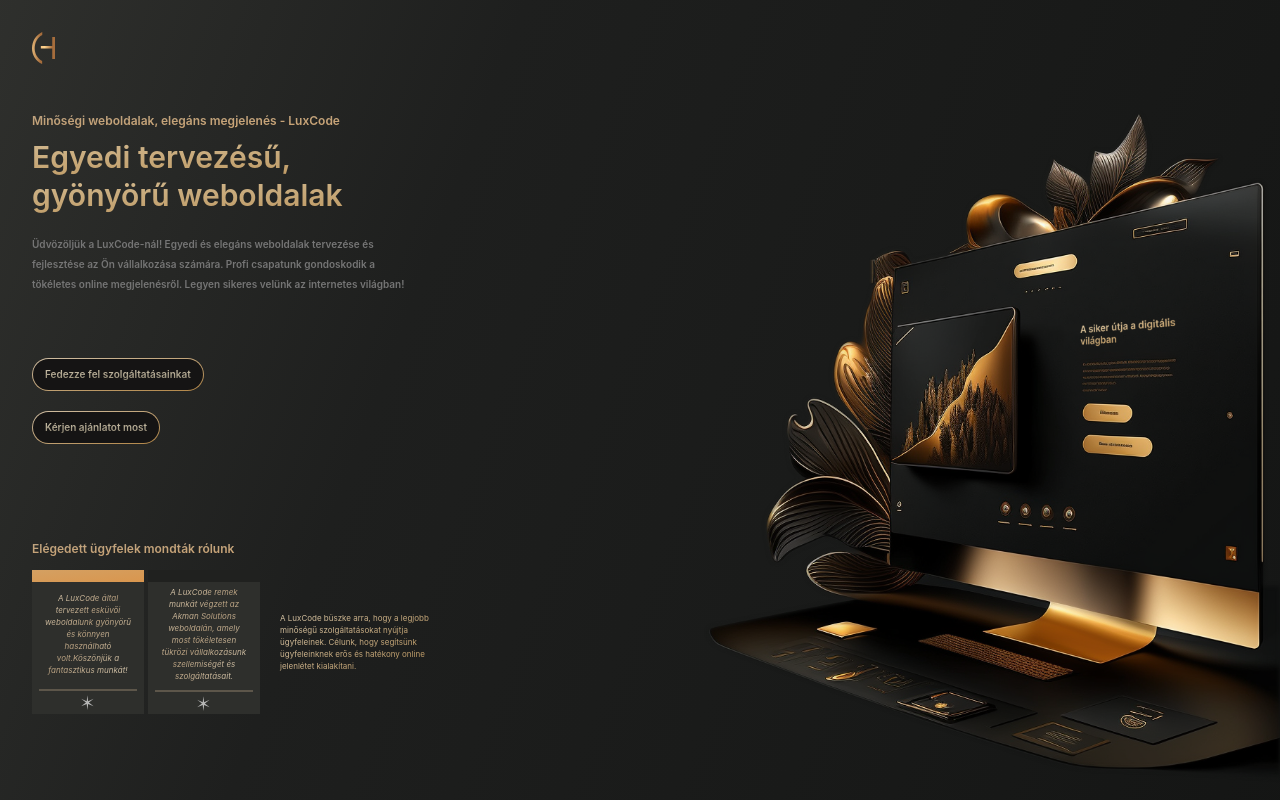
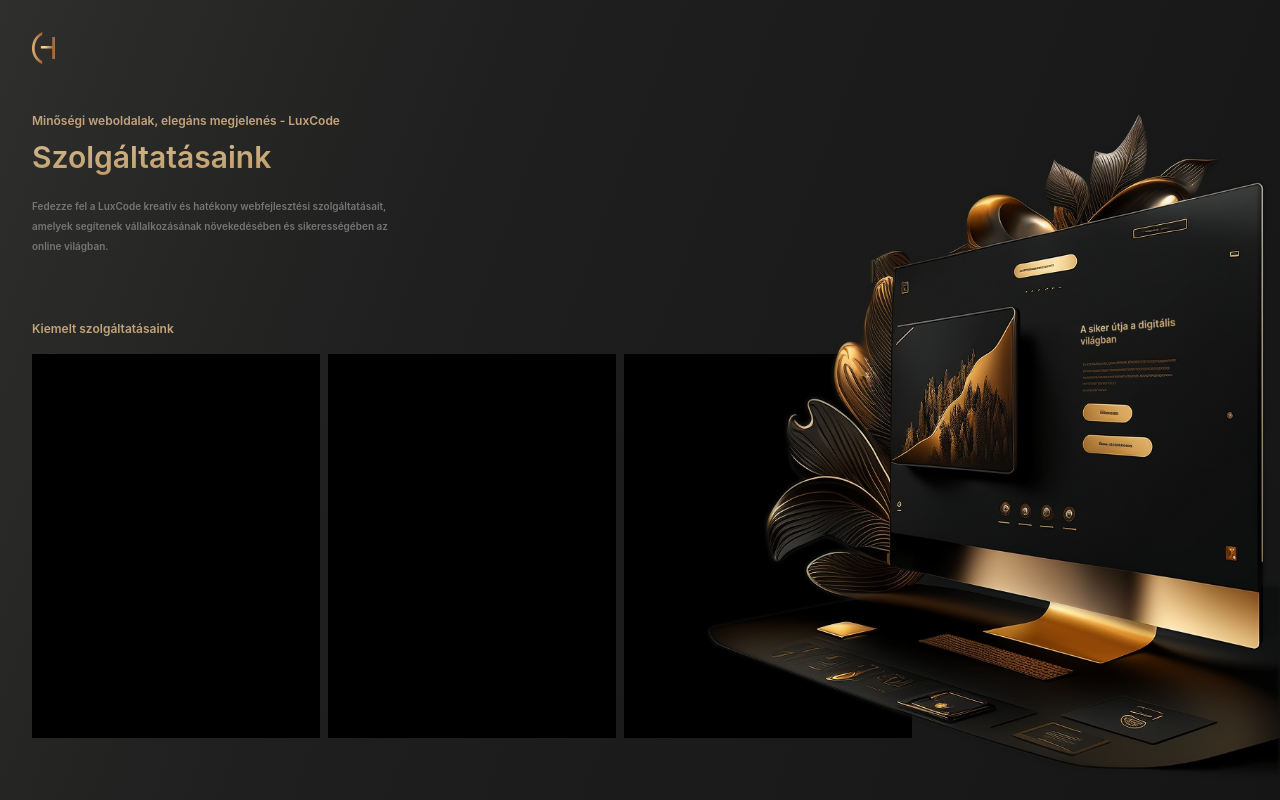
Before and after one commit to Homvi/luxcode, a React (Create React App) app: page /services in a window 1280 px wide. Built offline with nearby package versions, Linux system fonts and the light colour scheme.

Commit message:
add services page and routing

```diff
--- a/package.json
+++ b/package.json
@@ -9,6 +9,7 @@
     "react": "^18.2.0",
     "react-dom": "^18.2.0",
     "react-helmet": "^6.1.0",
+    "react-router-dom": "^6.10.0",
     "react-scripts": "5.0.1",
     "web-vitals": "^2.1.4"
   },
--- a/src/App.jsx
+++ b/src/App.jsx
@@ -1,6 +1,8 @@
 import Landing from "./pages/Landing";
 import pc from "./assets/pc.png";
 import { useEffect, useState } from "react";
+import { Route, Routes } from "react-router-dom";
+import Services from "./pages/Services";
 
 function App() {
   const [imageLoading, setImageLoading] = useState(true);
@@ -41,7 +43,13 @@ function App() {
           onLoad={handleLoaded}
           className="absolute right-0 bottom-0 h-[90%] hidden lg:block"
         />
-        <Landing loading={imageLoading} progress={progress} />
+        <Routes>
+          <Route
+            path="/"
+            element={<Landing loading={imageLoading} progress={progress} />}
+          />
+          <Route path="/services" element={<Services />} />
+        </Routes>
       </div>
     </>
   );
--- a/src/index.js
+++ b/src/index.js
@@ -1,11 +1,14 @@
-import React from 'react';
-import ReactDOM from 'react-dom/client';
-import './index.css';
-import App from './App';
+import React from "react";
+import ReactDOM from "react-dom/client";
+import "./index.css";
+import App from "./App";
+import { BrowserRouter } from "react-router-dom";
 
-const root = ReactDOM.createRoot(document.getElementById('root'));
+const root = ReactDOM.createRoot(document.getElementById("root"));
 root.render(
   <React.StrictMode>
-    <App />
+    <BrowserRouter>
+      <App />
+    </BrowserRouter>
   </React.StrictMode>
 );
--- a/src/pages/Landing.jsx
+++ b/src/pages/Landing.jsx
@@ -6,6 +6,7 @@ import Navbar from "../components/Navbar";
 import Subheading from "../components/Subheading";
 import TestemonialCard from "../components/TestemonialCard";
 import Loading from "../components/Loading";
+import { Link } from "react-router-dom";
 
 const data = {
   description:
@@ -16,10 +17,10 @@ const data = {
   ],
 };
 
-const Landing = ({loading, progress}) => {
+const Landing = ({ loading, progress }) => {
   return (
     <div className="inter">
-      {loading && <Loading progress={progress}/>}
+      {loading && <Loading progress={progress} />}
       <Navbar />
       <div className="mt-12">
         <Subheading content="Minőségi weboldalak, elegáns megjelenés - LuxCode" />
@@ -33,7 +34,9 @@ const Landing = ({loading, progress}) => {
       </div>
       <div className="my-10 mb-24">
         <div className="my-5">
-          <Button content="Fedezze fel szolgáltatásainkat" />
+          <Link to="/services">
+            <Button content="Fedezze fel szolgáltatásainkat" />
+          </Link>
         </div>
         <Button content="Kérjen ajánlatot most" />
       </div>
@@ -56,7 +59,6 @@ const Landing = ({loading, progress}) => {
           hatékony online jelenlétet kialakítani.
         </div>
       </div>
-
     </div>
   );
 };
--- /dev/null
+++ b/src/pages/Services.jsx
@@ -0,0 +1,40 @@
+import React from "react";
+import Button from "../components/Button";
+import Description from "../components/Description";
+import Heading from "../components/Heading";
+import Navbar from "../components/Navbar";
+import Subheading from "../components/Subheading";
+
+const Services = () => {
+  const data = {
+    description:
+      "Fedezze fel a LuxCode kreatív és hatékony webfejlesztési szolgáltatásait, amelyek segítenek vállalkozásának növekedésében és sikerességében az online világban.",
+  };
+
+  return (
+    <div className="inter">
+      <Navbar />
+      <div className="mt-12">
+        <Subheading content="Minőségi weboldalak, elegáns megjelenés - LuxCode" />
+      </div>
+      <div className="mb-5">
+        <Heading content="Szolgáltatásaink" />
+      </div>
+      <div className="mb-16">
+        <Description content={data.description} />
+      </div>
+      <div className="mt-12">
+        <Subheading content="Kiemelt szolgáltatásaink" />
+      </div>
+      <div className="flex flex-col items-center sm:flex-row">
+        <div className="h-96 w-full sm:w-72 mr-2 bg-black mt-2">
+          price card component
+        </div>
+        <div className="h-96 w-full  sm:w-72 mr-2 bg-black mt-2">price card component</div>
+        <div className="h-96 w-full sm:w-72 mr-2 bg-black mt-2">price card component</div>
+      </div>
+    </div>
+  );
+};
+
+export default Services;
```
Also changed, not shown: 1 other file (tests, documents, lock files or other folders).
